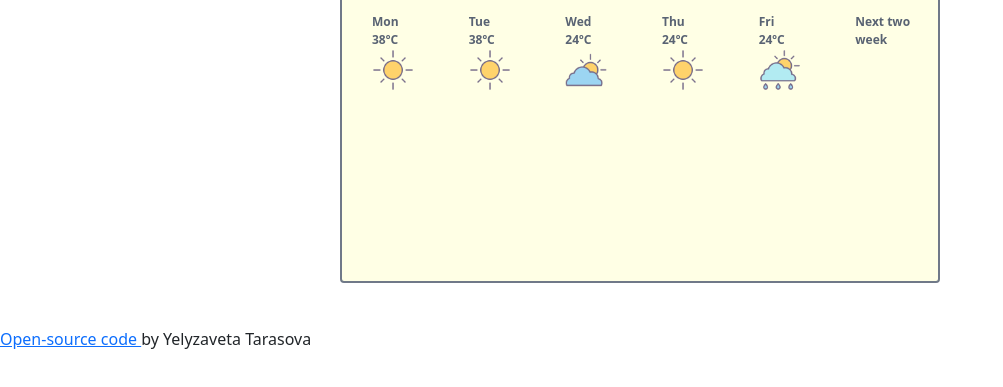
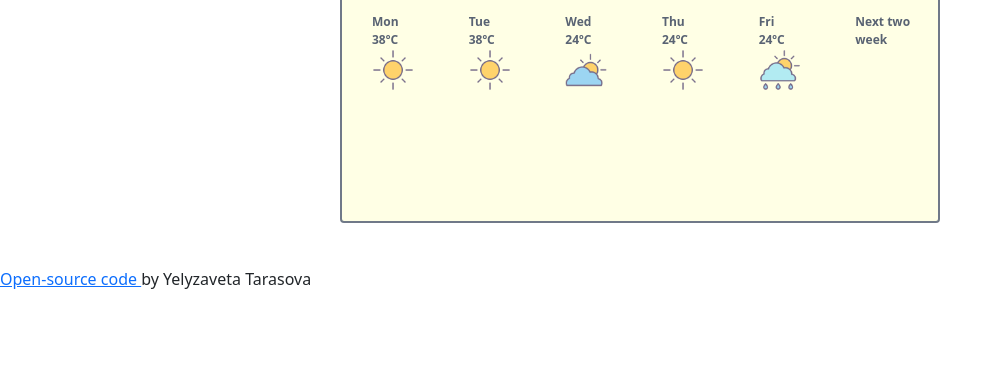
Before and after one commit to Elyzavetka/weather-app-vanilla-js, a website built with Parcel: page index.html in a window 1280 px wide. Shown: the part 371-758 px from the top of the page, without its empty margins (0-1003 px from the left). Built offline with nearby package versions, Linux system fonts and the light colour scheme.

Commit message:
design changes

```diff
--- a/src/styles.css
+++ b/src/styles.css
@@ -80,6 +80,7 @@ p {
 .weather-app {
   background-color: #ffffe5;
   max-width: 600px;
+  max-height: 550px;
   border: 2px solid #707988;
   border-radius: 4px;
   padding: 20px;
```
